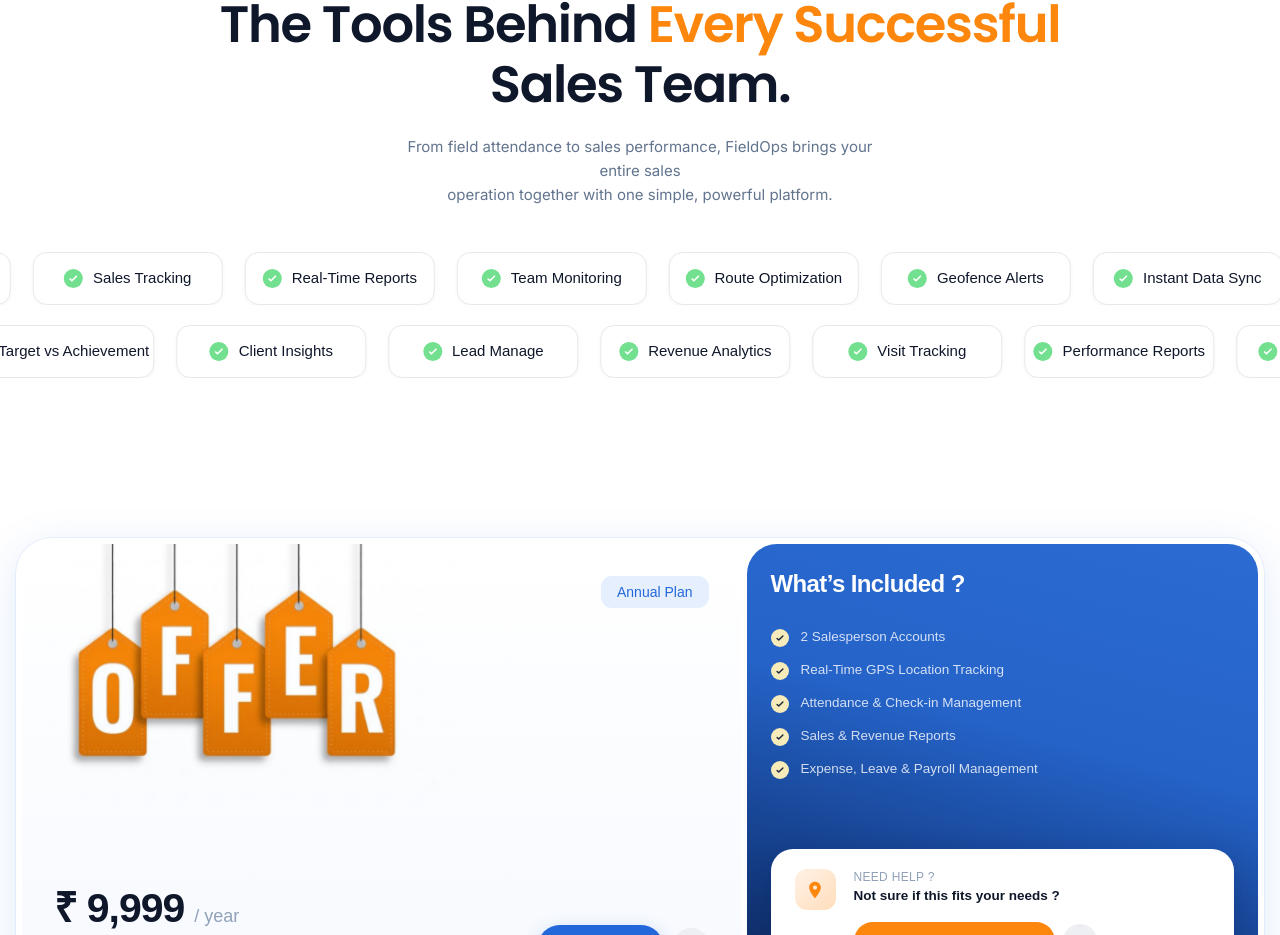
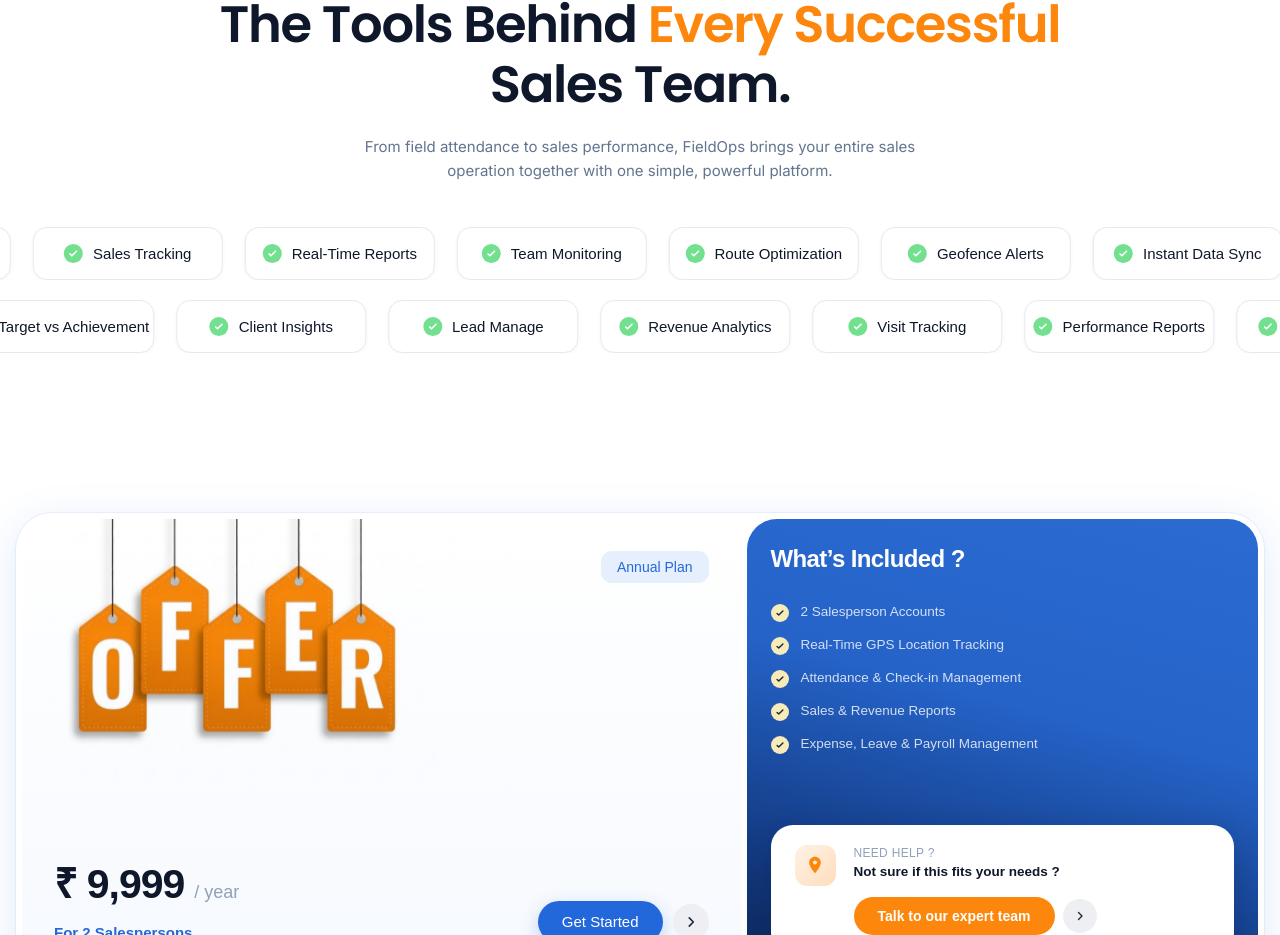
Before and after one commit to harsh8010-proag/SalesManagement, a React (Vite) app: page / in a window 1280 px wide. Shown: the part 3940-4875 px from the top of the page. Built offline with nearby package versions, Linux system fonts and the light colour scheme; a web font is replaced by a local one.

Commit message:
flow implemented with proper subHeading arrengement

```diff
--- a/src/componant/SalesTools.jsx
+++ b/src/componant/SalesTools.jsx
@@ -82,10 +82,9 @@ const SalesTools = () => {
           The Tools Behind <span style={{ color: '#FD860C' }}>Every Successful</span>
           <br className="hidden sm:block" /> Sales Team.
         </h2>
-
-        <p className="font-inter mx-auto mt-4 max-w-[480px] text-sm leading-relaxed text-slate-500 sm:mt-5 sm:text-[15px]">
+        <p className="font-inter mx-auto mt-4 max-w-[480px] text-sm leading-relaxed text-slate-500 sm:mt-5 sm:text-[15px] lg:max-w-none lg:whitespace-nowrap">
           From field attendance to sales performance, FieldOps brings your entire sales
-          <br className="hidden sm:inline" /> operation together with one simple, powerful platform.
+          <br className="hidden lg:inline" /> operation together with one simple, powerful platform.
         </p>
       </div>
 
```
